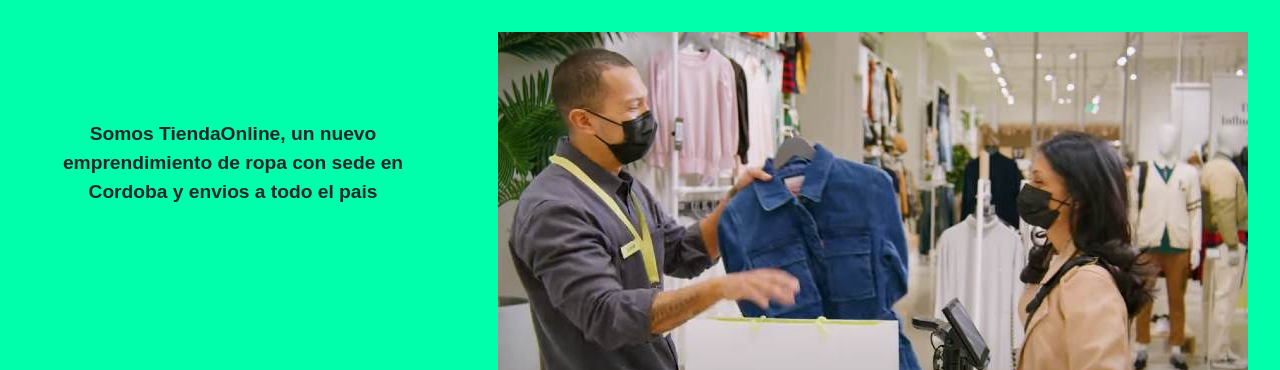
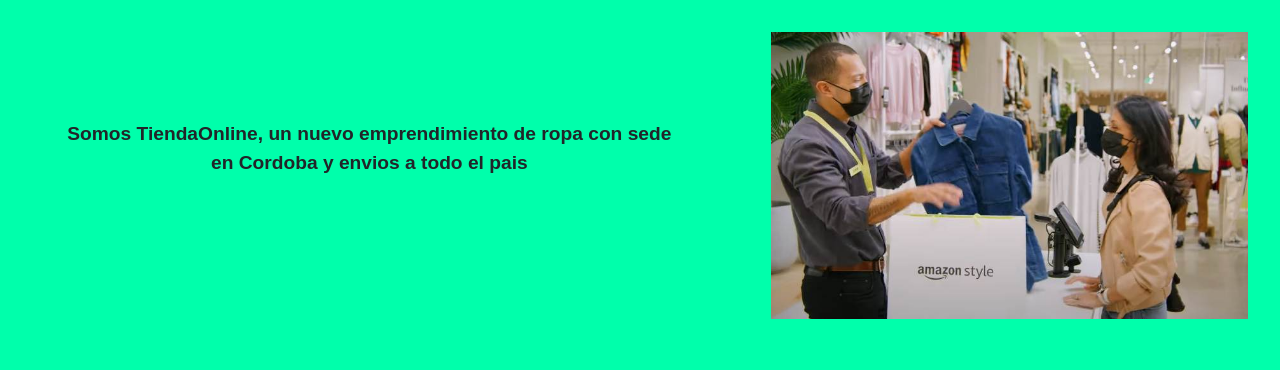
Before and after one commit to Samir1111111/ProyectoFinal, a website: page index.html in a window 1280 px wide. Shown: the part 191-561 px from the top of the page. Drawn offline with nearby package versions, Linux system fonts and the light colour scheme.

Commit message:
agregando cambios

```diff
--- a/index.html
+++ b/index.html
@@ -68,7 +68,7 @@
         <!--Logo de la tienda-->
         <aside class="asideHome">
             <div class="imgHome">
-                <img src="img/imagenIndex.jpg" alt="Imagen de la tienda fisica">
+                <img src="img/imagenIndex.jpg" alt="Imagen de la tienda fisica" class="img-fluid">
             </div>
         </aside>
         <!--Seccion de la pagina-->
--- a/scss/main.scss
+++ b/scss/main.scss
@@ -24,8 +24,6 @@
     }
 /*Estilos del contenedor*/
 .contenedorHome{
-    min-height: 100%;
-    margin-bottom: -8em;
     display: grid;
     grid-template-areas:"headerHome headerHome"
                         "menuHome menuHome"
@@ -79,6 +77,9 @@ nav .nav-link a:hover{
     justify-content: center;
     grid-area: asideHome;
     margin: 0.5rem;
+    .imgHome{
+
+    }
 }
 
 /*Estilos del sectionHome*/
```
Also changed, not shown: pages/campanias.html (+3 -3 lines), css/style.css, img/campaniareciclaje.jpg (renamed from img/campañareciclaje.jpg), img/campaniatapitas.png (renamed from img/campañatapitas.png), scss/utilities/_extends.scss (renamed from scss/utilities/__extends.scss), scss/utilities/_mixins.scss (renamed from scss/utilities/__mixins.scss), 2 other files.
